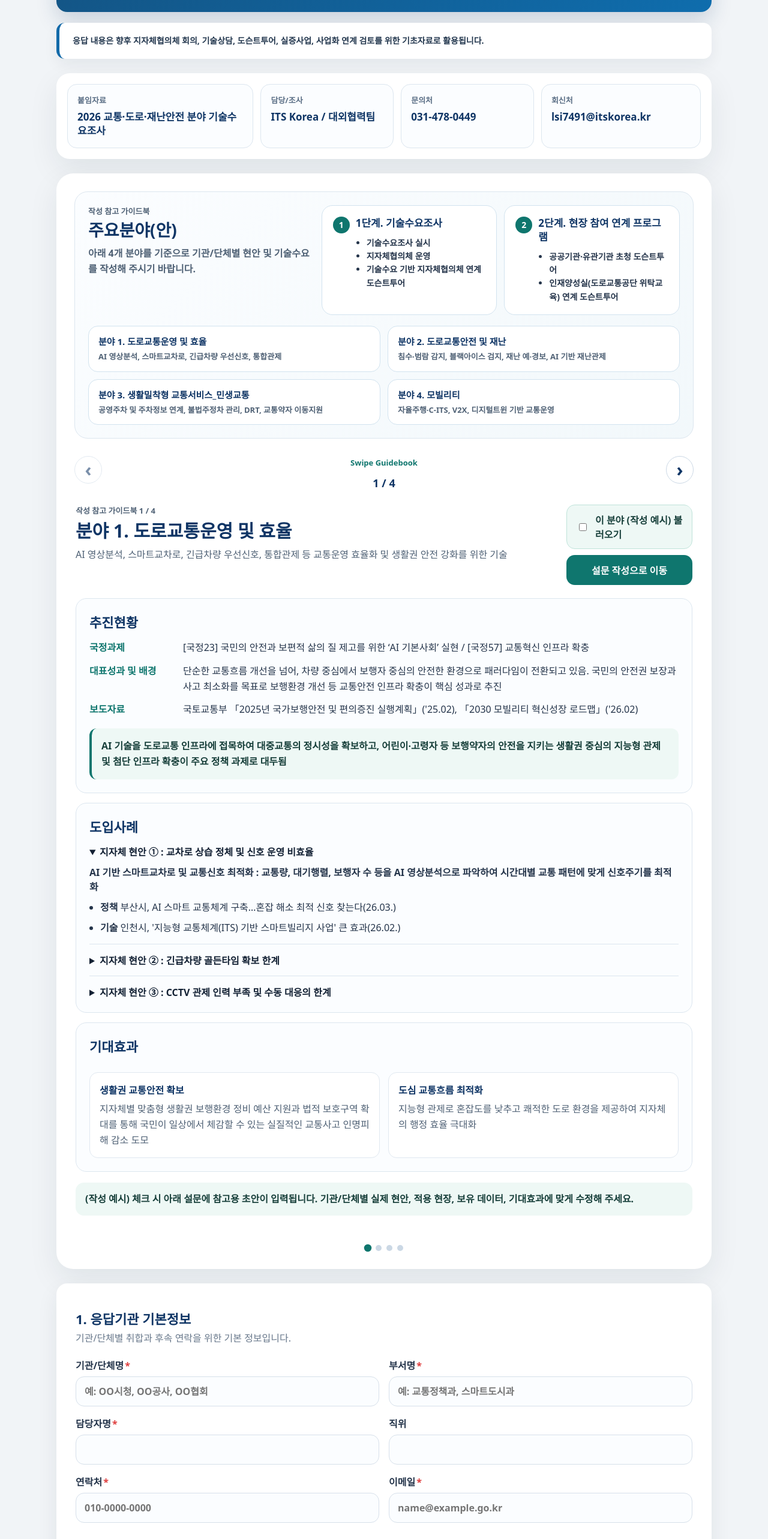
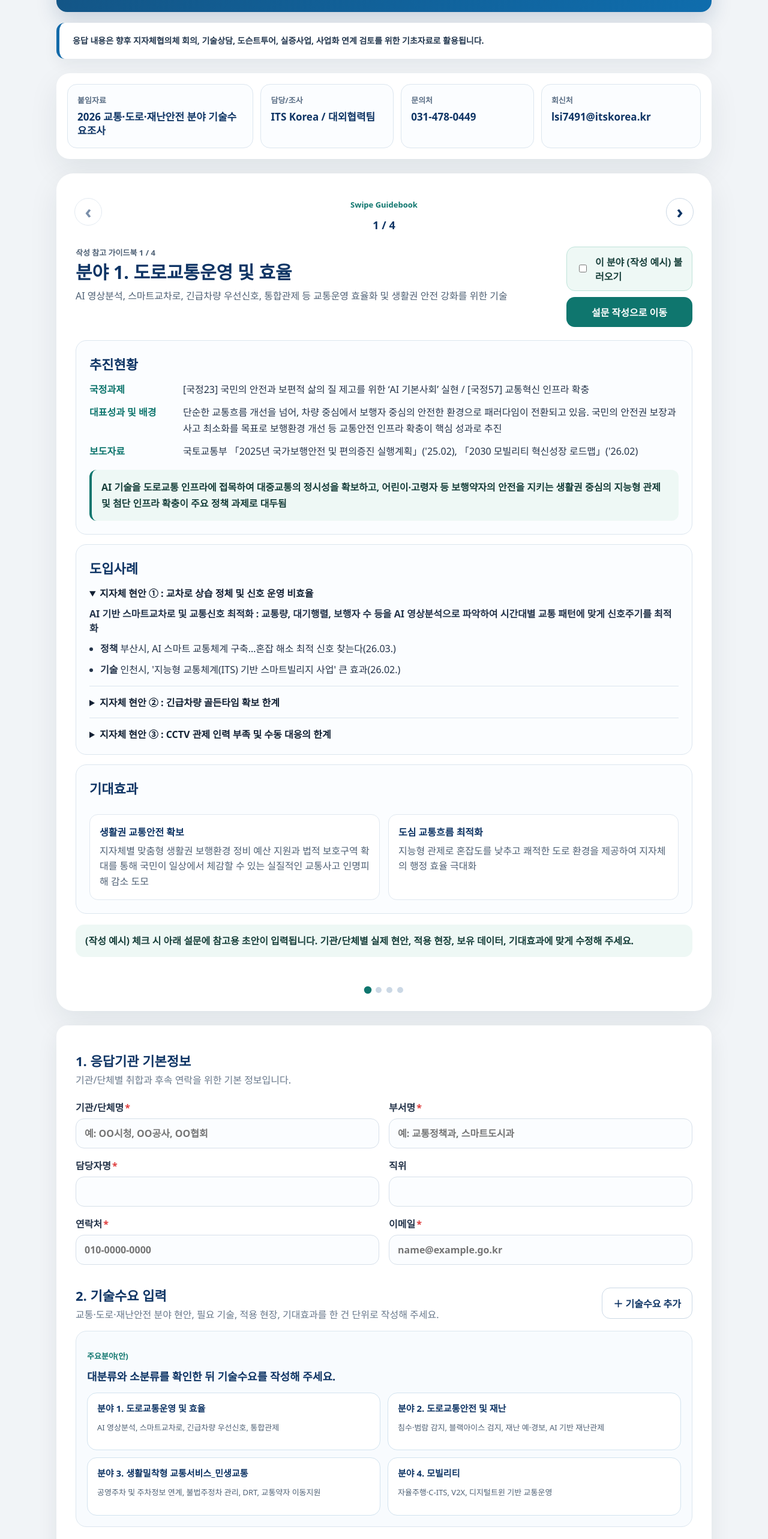
Before and after one commit to lsi307-create/technology-demand-survey-form, a website: page index.html in a window 1280 px wide. Shown: the part 232-2797 px from the top of the page at 60% size. Drawn offline with Linux system fonts and the light colour scheme.

Commit message:
Move field reference above demand inputs

```diff
--- a/index.html
+++ b/index.html
@@ -51,6 +51,7 @@
           </div>
           <button type="button" class="secondary" id="addDemand">＋ 기술수요 추가</button>
         </header>
+        <section id="fieldReference" class="field-reference" aria-label="주요분야 안내"></section>
         <div id="demands"></div>
         <section class="privacy-card">
           <h2>5. 개인정보 수집 및 활용 동의</h2>
--- a/src/main.js
+++ b/src/main.js
@@ -8,24 +8,6 @@ const DEMAND_TYPES = [
   '데이터/AI 분석 서비스',
   '장비/시스템 도입',
   '제도/표준/가이드 개선',
-];
-
-const PROCESS_STEPS = [
-  {
-    title: '1단계. 기술수요조사',
-    items: [
-      '기술수요조사 실시',
-      '지자체협의체 운영',
-      '기술수요 기반 지자체협의체 연계 도슨트투어',
-    ],
-  },
-  {
-    title: '2단계. 현장 참여 연계 프로그램',
-    items: [
-      '공공기관·유관기관 초청 도슨트투어',
-      '인재양성실(도로교통공단 위탁교육) 연계 도슨트투어',
-    ],
-  },
 ];
 
 const RAW_GUIDEBOOK_TEXT = `□ 분야 1. 도로교통운영 및 효율
@@ -313,18 +295,6 @@ function escapeHtml(value) {
   })[char]);
 }
 
-function renderProcessStep(step, index) {
-  return `
-    <article class="process-card">
-      <span>${index + 1}</span>
-      <h3>${escapeHtml(step.title)}</h3>
-      <ul>
-        ${step.items.map((item) => `<li>${escapeHtml(item)}</li>`).join('')}
-      </ul>
-    </article>
-  `;
-}
-
 function renderGuideCard(guide, index) {
   return `
     <article class="guide-slide" data-guide-index="${index}" aria-label="${escapeHtml(guide.title)}">
@@ -408,24 +378,6 @@ function renderGuidebook() {
   const guidebook = document.querySelector('#guidebook');
   guidebook.innerHTML = `
     <div class="guide-shell">
-      <section class="guide-overview">
-        <div>
-          <p class="guide-label">작성 참고 가이드북</p>
-          <h2>주요분야(안)</h2>
-          <p>아래 4개 분야를 기준으로 기관/단체별 현안 및 기술수요를 작성해 주시기 바랍니다.</p>
-        </div>
-        <div class="process-grid">
-          ${PROCESS_STEPS.map(renderProcessStep).join('')}
-        </div>
-        <div class="major-field-list">
-          ${CATEGORY_META.filter((item) => item.category !== '기타').map((item) => `
-            <article>
-              <strong>${escapeHtml(item.category)}</strong>
-              <p>${item.subcategories.filter((value) => value !== '기타').map(escapeHtml).join(', ')}</p>
-            </article>
-          `).join('')}
-        </div>
-      </section>
       <div class="guide-nav">
         <button type="button" class="secondary guide-arrow" id="guidePrev" aria-label="이전 가이드">‹</button>
         <div>
@@ -465,6 +417,24 @@ function renderGuidebook() {
   });
 
   updateGuidebook();
+}
+
+function renderFieldReference() {
+  const reference = document.querySelector('#fieldReference');
+  reference.innerHTML = `
+    <div>
+      <p class="guide-label">주요분야(안)</p>
+      <h3>대분류와 소분류를 확인한 뒤 기술수요를 작성해 주세요.</h3>
+    </div>
+    <div class="major-field-list">
+      ${CATEGORY_META.filter((item) => item.category !== '기타').map((item) => `
+        <article>
+          <strong>${escapeHtml(item.category)}</strong>
+          <p>${item.subcategories.filter((value) => value !== '기타').map(escapeHtml).join(', ')}</p>
+        </article>
+      `).join('')}
+    </div>
+  `;
 }
 
 function fieldByName(form, name) {
@@ -741,6 +711,7 @@ function exportCsv() {
 
 document.querySelector('#orgFields').innerHTML = orgFields.map((field) => input(...field)).join('');
 renderGuidebook();
+renderFieldReference();
 document.querySelector('#addDemand').addEventListener('click', addDemand);
 document.querySelector('#survey').addEventListener('submit', submit);
 document.querySelector('#saveDraft').addEventListener('click', saveDraft);
--- a/src/styles.css
+++ b/src/styles.css
@@ -27,6 +27,8 @@ h1 { margin: 22px 0 14px; font-size: clamp(30px, 4vw, 42px); line-height: 1.16;
 .process-card span { position: absolute; left: 18px; top: 18px; display: inline-flex; align-items: center; justify-content: center; width: 28px; height: 28px; border-radius: 50%; background: #0f766e; color: white; font-size: 14px; font-weight: 900; }
 .process-card h3 { margin: 0 0 10px; color: #0f3565; font-size: 17px; line-height: 1.35; }
 .process-card ul { margin: 0; padding-left: 18px; color: #24344a; line-height: 1.6; font-size: 14px; font-weight: 800; }
+.field-reference { margin: -6px 0 20px; padding: 18px; border: 1px solid #dce6ef; border-radius: 18px; background: #f8fbfe; }
+.field-reference h3 { margin: 4px 0 14px; color: #0f3565; font-size: 18px; line-height: 1.4; }
 .major-field-list { grid-column: 1 / -1; display: grid; grid-template-columns: repeat(2, minmax(0, 1fr)); gap: 12px; }
 .major-field-list article { padding: 14px 16px; border: 1px solid #d2e3ef; border-radius: 16px; background: white; }
 .major-field-list strong { display: block; margin-bottom: 6px; color: #0f3565; font-size: 15px; }
```
Also changed, not shown: dist/index.html, dist/src/main.js, dist/src/styles.css.
